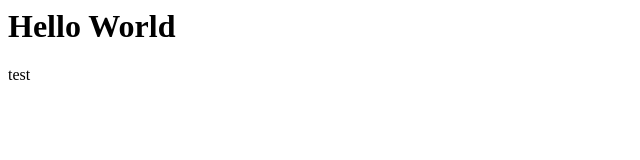
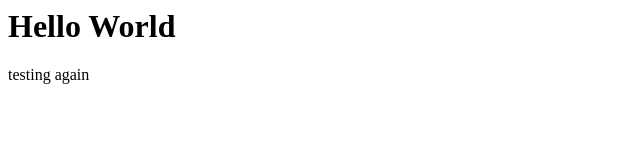
Before and after one commit to L0n-k/Yu-Gi-Oh-Cataloguer, a plain HTML site: page index.html in a window 1280 px wide. Shown: the full height of the page, 0-640 px from the left. Drawn offline with Linux system fonts and the light colour scheme.

Commit message:
testing again

```diff
--- a/index.html
+++ b/index.html
@@ -1,2 +1,2 @@
 <h1>Hello World</h1>
-<a>test</a>
+<a>testing again</a>
```
